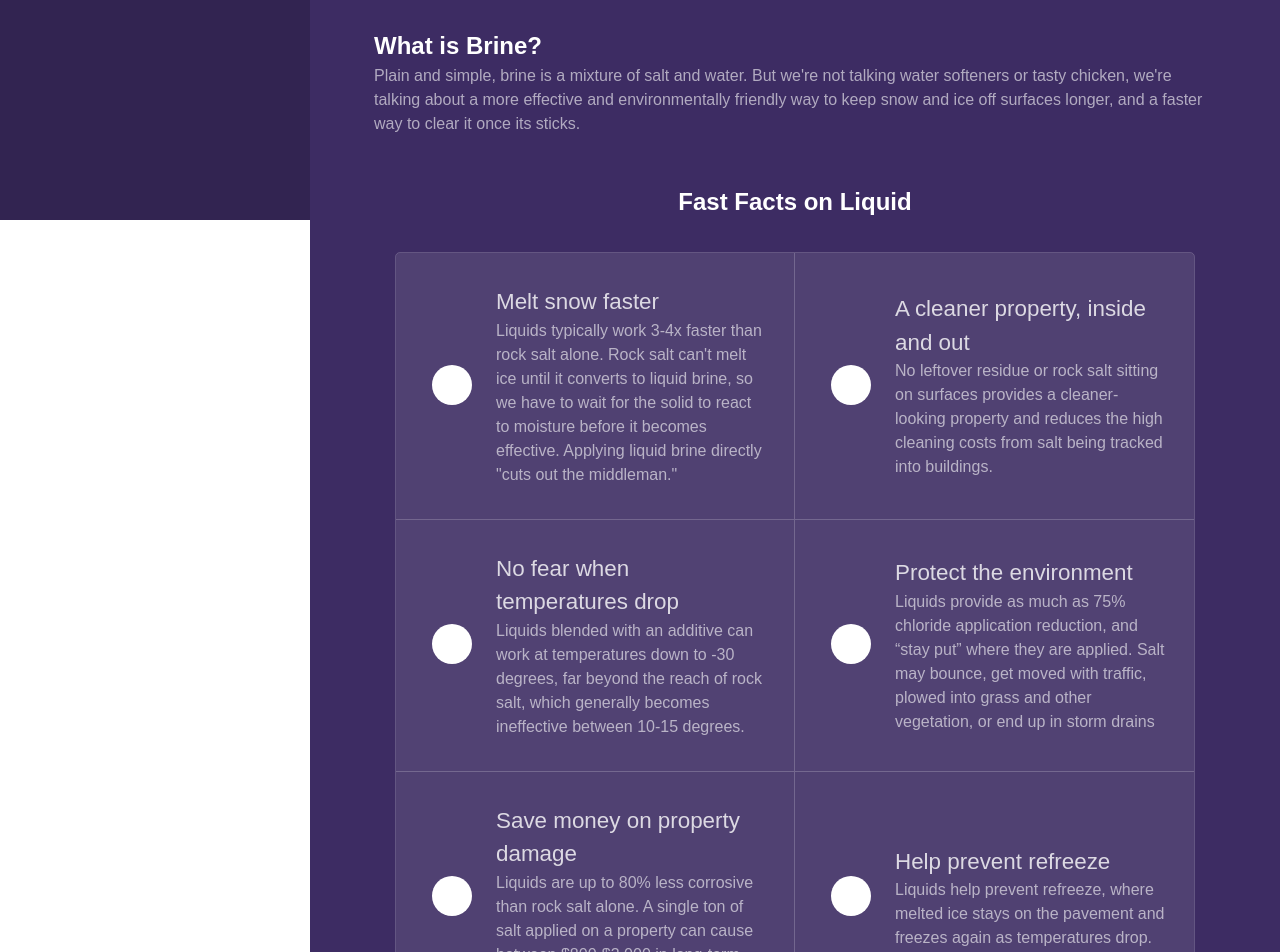
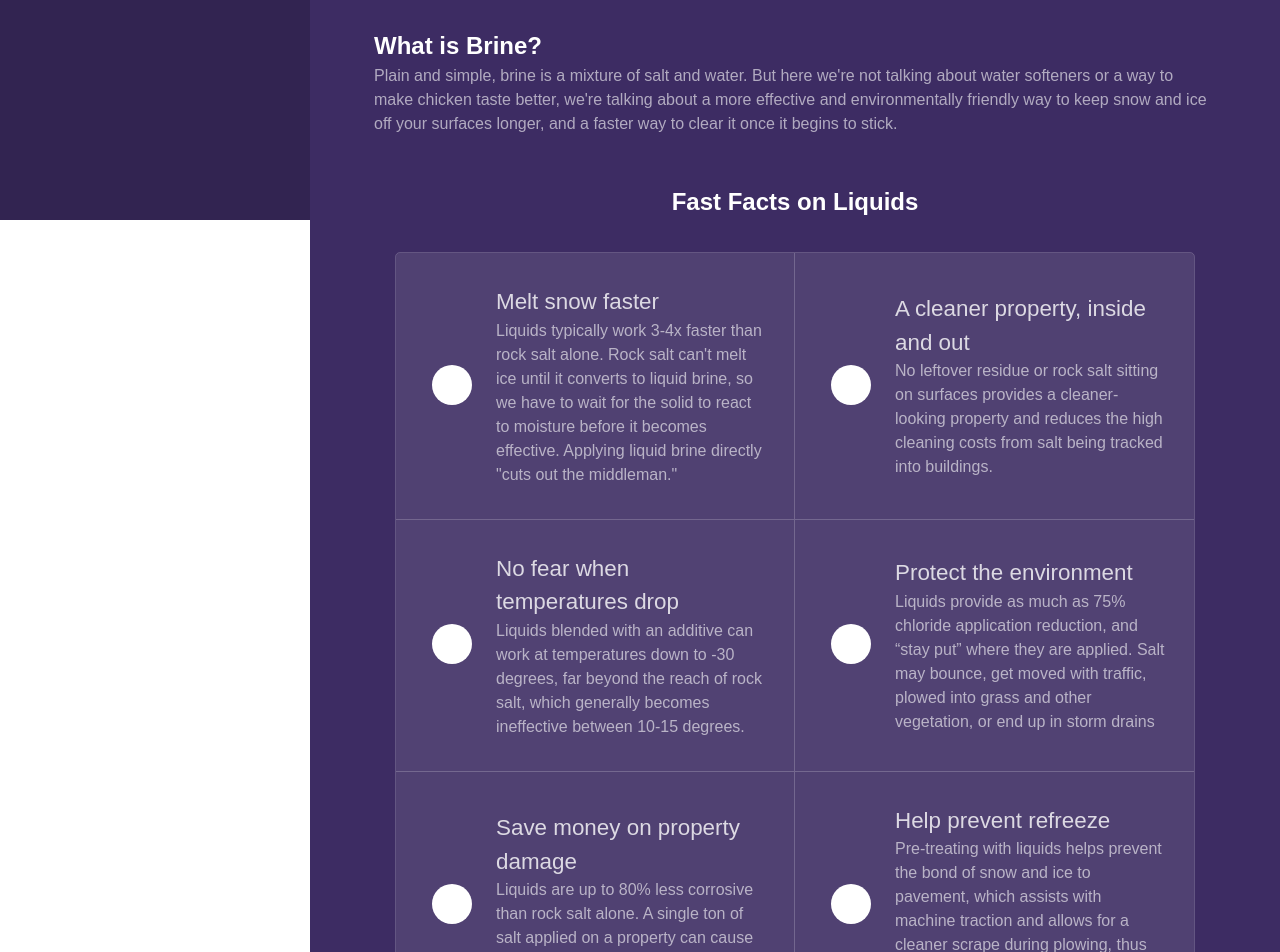
Before and after one commit to jaredh159/akron-snowmen, a Next.js app: page /brine in a window 1280 px wide. Shown: the part 580-1532 px from the top of the page. Built offline with nearby package versions, Linux system fonts and the light colour scheme.

Commit message:
made some small changes

```diff
--- a/components/BrineAnswers.tsx
+++ b/components/BrineAnswers.tsx
@@ -11,14 +11,15 @@ const BrineAnswers: React.FC = () => {
       {/* this could also be an image and text block if you'll give me a picture */}
       <h2 className={styles.header}>What is Brine?</h2>
       <BodyText>
-        Plain and simple, brine is a mixture of salt and water. But we're not
-        talking water softeners or tasty chicken, we're talking about a more
-        effective and environmentally friendly way to keep snow and ice off
-        surfaces longer, and a faster way to clear it once its sticks.
+        Plain and simple, brine is a mixture of salt and water. But here we're
+        not talking about water softeners or a way to make chicken taste better,
+        we're talking about a more effective and environmentally friendly way to
+        keep snow and ice off your surfaces longer, and a faster way to clear it
+        once it begins to stick.
       </BodyText>
 
       <div className={styles.gridContainer}>
-        <h2 className={styles.header}>Fast Facts on Liquid</h2>
+        <h2 className={styles.header}>Fast Facts on Liquids</h2>
         <div className={styles.entireGrid}>
           <BrineGridBlock
             title="Melt snow faster"
@@ -58,7 +59,7 @@ const BrineAnswers: React.FC = () => {
             title="Help prevent refreeze"
             icon="fas fa-snowplow"
             className={styles.block}
-            paragraph="Liquids help prevent refreeze, where melted ice stays on the pavement and freezes again as temperatures drop."
+            paragraph="Pre-treating with liquids helps prevent the bond of snow and ice to pavement, which assists with machine traction and allows for a cleaner scrape during plowing, thus helping prevent refreeze as temperatures drop after a storm.  "
           />
         </div>
       </div>
--- a/pages/our-team.tsx
+++ b/pages/our-team.tsx
@@ -42,7 +42,7 @@ const Home: React.FC = () => {
         <ImageAndTextBlock
           bgColor="rgb(65,64,152)"
           headerText="Bo Costa"
-          bgImage="./snowy-trees.jpg"
+          bgImage="./bo.jpg"
           buttonShown={false}
           imgId={styles.josueImg}
         >
@@ -81,11 +81,11 @@ const Home: React.FC = () => {
           imgClassname="object-top"
         >
           Regardless of the weather conditions and duration of the storm, we
-          have a committed crew of shovelers and snow blower operators working
-          “in the thick of it” to keep walking surfaces free of ice and snow.
-          Our team is ready at a moment's notice and can handle any depth of
-          walkway accumulation, which they often ensure is long-gone well before
-          your alarm goes off.
+          have a committed crew of shovelers and walkway machine operators
+          working “in the thick of it” to keep walking surfaces free of ice and
+          snow. Our team is ready at a moment's notice and can handle any depth
+          of walkway accumulation, which they often ensure is long-gone well
+          before your alarm goes off.
         </ImageAndTextBlock>
       </div>
     </Layout>
```
Also changed, not shown: 1 other file (tests, documents, lock files or other folders).
